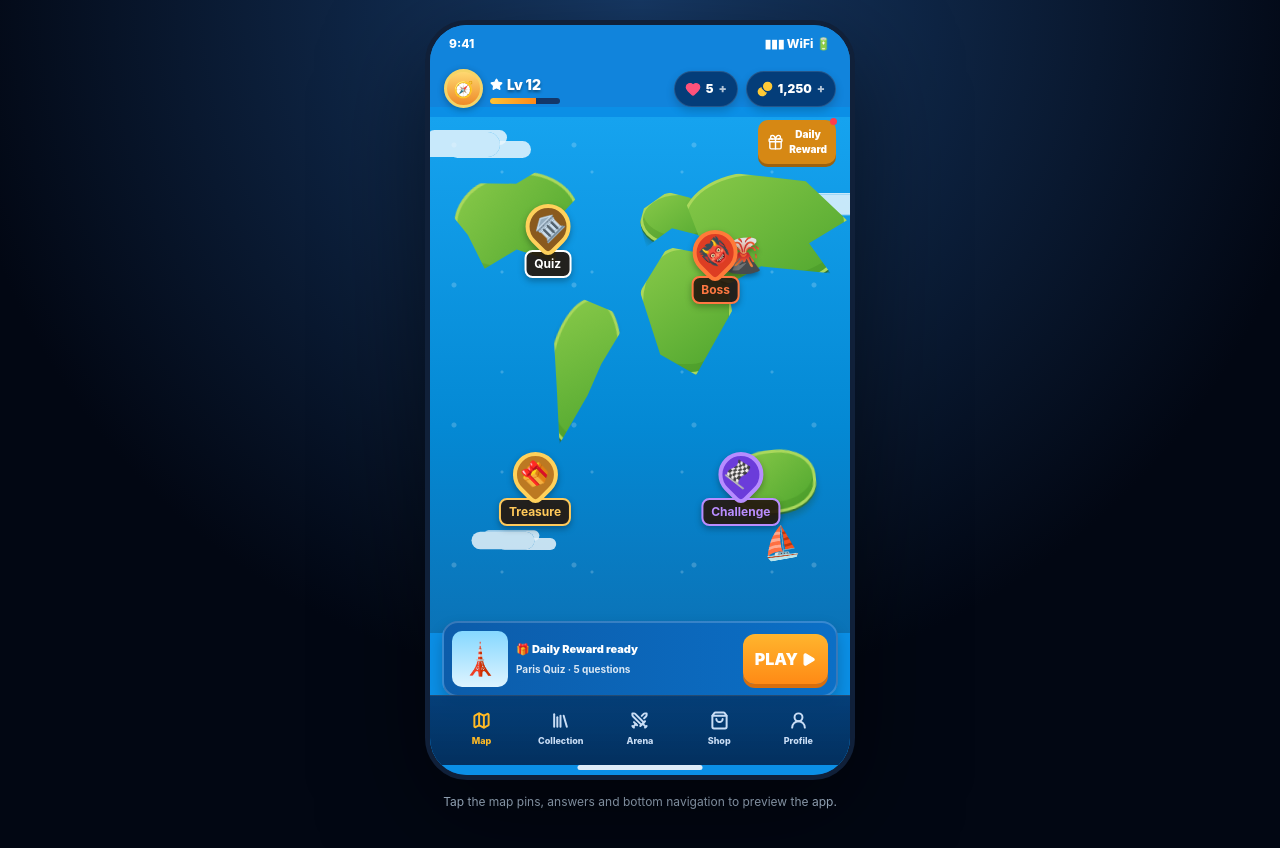
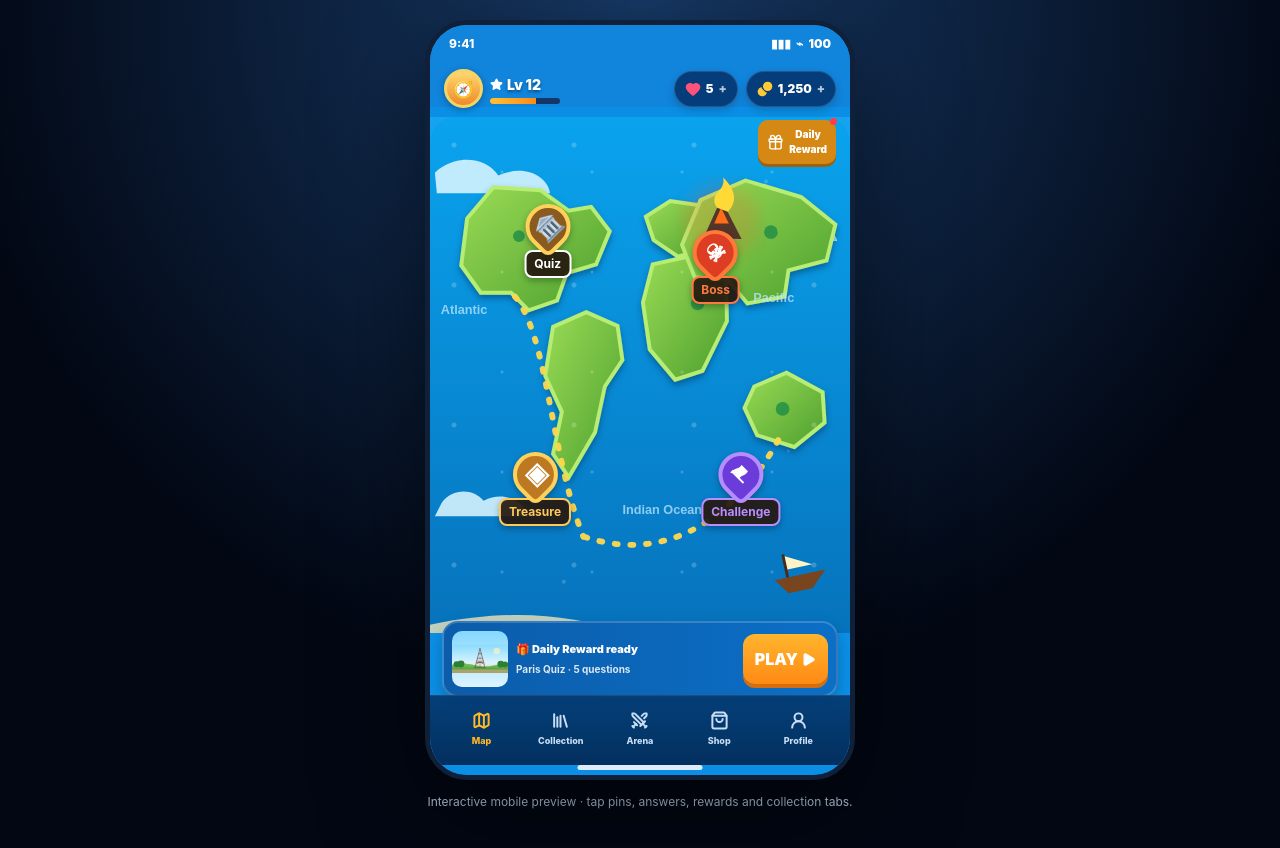
Before and after one commit to sheriyarrose-byte/bilal, a Next.js app: page / in a window 1280 px wide. Shown: the top 848 px of the page. Built offline with nearby package versions, Linux system fonts and the light colour scheme.

Commit message:
Polish Quirk Arena screens to match reference direction

```diff
--- a/app/page.tsx
+++ b/app/page.tsx
@@ -14,7 +14,6 @@ import {
   Play,
   X,
   Check,
-  Trophy,
   LockKeyhole,
   Gem,
   Star,
@@ -22,10 +21,7 @@ import {
 
 type Screen = "map" | "quiz" | "reward" | "collection";
 
-type QuizChoice = {
-  label: string;
-  correct?: boolean;
-};
+type QuizChoice = { label: string; correct?: boolean };
 
 const quizChoices: QuizChoice[] = [
   { label: "Berlin" },
@@ -72,7 +68,7 @@ function BottomNav({ screen, setScreen }: { screen: Screen; setScreen: (screen:
     <nav className="bottomNav">
       {items.map((item, index) => {
         const Icon = item.icon;
-        const active = screen === item.key && (item.label !== "Profile" || screen === "map") && !(screen === "map" && item.label === "Profile");
+        const active = screen === item.key && !(screen === "map" && item.label === "Profile");
         return (
           <button key={`${item.label}-${index}`} className={active ? "navItem active" : "navItem"} onClick={() => setScreen(item.key)}>
             <Icon size={19} strokeWidth={2.5} />
@@ -85,10 +81,10 @@ function BottomNav({ screen, setScreen }: { screen: Screen; setScreen: (screen:
 }
 
 function Pin({ type, label, className, onClick }: { type: "quiz" | "boss" | "treasure" | "challenge"; label: string; className: string; onClick: () => void }) {
-  const icon = type === "quiz" ? "🏛️" : type === "boss" ? "👹" : type === "treasure" ? "🎁" : "🏁";
+  const icon = type === "quiz" ? "🏛️" : type === "boss" ? "☠" : type === "treasure" ? "▣" : "⚑";
   return (
     <button className={`mapPin ${type} ${className}`} onClick={onClick}>
-      <span className="pinIcon">{icon}</span>
+      <span className="pinIcon"><b>{icon}</b></span>
       <strong>{label}</strong>
     </button>
   );
@@ -100,16 +96,8 @@ function WorldMap({ setScreen }: { setScreen: (screen: Screen) => void }) {
       <TopBar />
       <button className="dailyBadge"><Gift size={17} /> <span>Daily<br/>Reward</span><i /></button>
 
-      <div className="worldMap" aria-label="stylized world map">
-        <div className="cloud c1" /><div className="cloud c2" /><div className="cloud c3" />
-        <div className="continent northAmerica" />
-        <div className="continent southAmerica" />
-        <div className="continent europe" />
-        <div className="continent africa" />
-        <div className="continent asia" />
-        <div className="continent australia" />
-        <div className="volcano">🌋</div>
-        <div className="boat">⛵</div>
+      <div className="worldMap">
+        <img src="/quirk-world-map.svg" alt="Quirk Arena illustrated world map" className="mapArtwork" />
         <Pin type="quiz" label="Quiz" className="pinQuiz" onClick={() => setScreen("quiz")} />
         <Pin type="boss" label="Boss" className="pinBoss" onClick={() => setScreen("quiz")} />
         <Pin type="treasure" label="Treasure" className="pinTreasure" onClick={() => setScreen("reward")} />
@@ -117,7 +105,7 @@ function WorldMap({ setScreen }: { setScreen: (screen: Screen) => void }) {
       </div>
 
       <div className="dailyCard">
-        <div className="dailyThumb">🗼</div>
+        <div className="dailyThumb"><img src="/quirk-eiffel.svg" alt="Paris challenge" /></div>
         <div className="dailyCopy">
           <small>🎁 Daily Reward ready</small>
           <strong>Paris Quiz · 5 questions</strong>
@@ -131,7 +119,7 @@ function WorldMap({ setScreen }: { setScreen: (screen: Screen) => void }) {
 }
 
 function QuizScreen({ setScreen }: { setScreen: (screen: Screen) => void }) {
-  const [selected, setSelected] = useState<string | null>(null);
+  const [selected, setSelected] = useState<string | null>("Paris");
   const correct = selected === "Paris";
 
   return (
@@ -144,11 +132,7 @@ function QuizScreen({ setScreen }: { setScreen: (screen: Screen) => void }) {
       </div>
 
       <div className="landmarkCard">
-        <div className="eiffelScene">
-          <div className="sunGlow" />
-          <div className="eiffel">🗼</div>
-          <div className="treeRow">🌳🌳🌳🌳🌳</div>
-        </div>
+        <img src="/quirk-eiffel.svg" alt="Eiffel Tower in Paris" />
       </div>
 
       <h2 className="questionTitle">Which city is this landmark in?</h2>
@@ -170,11 +154,8 @@ function QuizScreen({ setScreen }: { setScreen: (screen: Screen) => void }) {
         <button className="adBtn"><Play size={18} fill="currentColor" /> Watch ad to<br/>revive</button>
       </div>
 
-      {selected && (
-        <button className={correct ? "continueBtn visible" : "continueBtn visible wrongCta"} onClick={() => correct ? setScreen("reward") : setSelected(null)}>
-          {correct ? "Great! Claim reward" : "Try again"}
-        </button>
-      )}
+      {selected && !correct && <button className="continueBtn visible wrongCta" onClick={() => setSelected(null)}>Try again</button>}
+      {selected && correct && <button className="continueBtn visible" onClick={() => setScreen("reward")}>Claim reward</button>}
     </div>
   );
 }
@@ -183,13 +164,8 @@ function RewardScreen({ setScreen }: { setScreen: (screen: Screen) => void }) {
   return (
     <div className="rewardScreen screen">
       <button className="closeButton rewardClose" onClick={() => setScreen("map")}><X size={21} /></button>
-      <div className="rewardBurst" />
       <h1>Treasure<br/>Chest!</h1>
-      <div className="chestWrap">
-        <div className="chestGlow" />
-        <div className="chest">🧰</div>
-        <div className="coinSpark s1">●</div><div className="coinSpark s2">●</div><div className="coinSpark s3">●</div>
-      </div>
+      <div className="chestWrap"><img src="/quirk-chest.svg" alt="Treasure chest full of Quirk Arena rewards" /></div>
       <div className="rewardItems">
         <div><Coins size={35} fill="currentColor" /><strong>+100 Coins</strong></div>
         <div><Gem size={35} fill="currentColor" /><strong>+1 Gem</strong></div>
@@ -211,18 +187,18 @@ function CollectionScreen({ setScreen }: { setScreen: (screen: Screen) => void }
       <div className="collectionTitle">
         <div className="stackedCards">🌍</div>
         <div><h1>Your Cards</h1><strong>12 / 195</strong></div>
-        <div className="completeMeter"><span><Gift size={18} /> 6%</span><small>Complete</small></div>
+        <div className="completeMeter"><span>🎁 6%</span><small>Complete</small></div>
       </div>
       <div className="filters">
         {filters.map((name) => <button key={name} className={filter === name ? "active" : ""} onClick={() => setFilter(name)}>{name}</button>)}
       </div>
       <div className="cardGrid">
         {shownCards.map((card, index) => (
-          <div className={`countryCard ${card.className}`} key={`${card.country}-${index}`}>
+          <button className={`countryCard ${card.className}`} key={`${card.country}-${index}`}>
             <span className="rarity">{card.rarity}</span>
             <div className="cardArt">{card.className.includes("locked") ? <LockKeyhole size={44} /> : card.art}</div>
             <div className="cardCountry"><span>{card.flag}</span>{card.country}</div>
-          </div>
+          </button>
         ))}
       </div>
       <BottomNav screen="collection" setScreen={setScreen} />
@@ -236,14 +212,14 @@ export default function Home() {
   return (
     <main className="appShell">
       <div className="phoneFrame">
-        <div className="statusBar"><span>9:41</span><span>▮▮▮  WiFi  🔋</span></div>
+        <div className="statusBar"><span>9:41</span><span>▮▮▮ &nbsp;⌁&nbsp; <b>100</b></span></div>
         {screen === "map" && <WorldMap setScreen={setScreen} />}
         {screen === "quiz" && <QuizScreen setScreen={setScreen} />}
         {screen === "reward" && <RewardScreen setScreen={setScreen} />}
         {screen === "collection" && <CollectionScreen setScreen={setScreen} />}
         <div className="homeIndicator" />
       </div>
-      <div className="previewHint">Tap the map pins, answers and bottom navigation to preview the app.</div>
+      <div className="previewHint">Interactive mobile preview · tap pins, answers, rewards and collection tabs.</div>
     </main>
   );
 }
```
